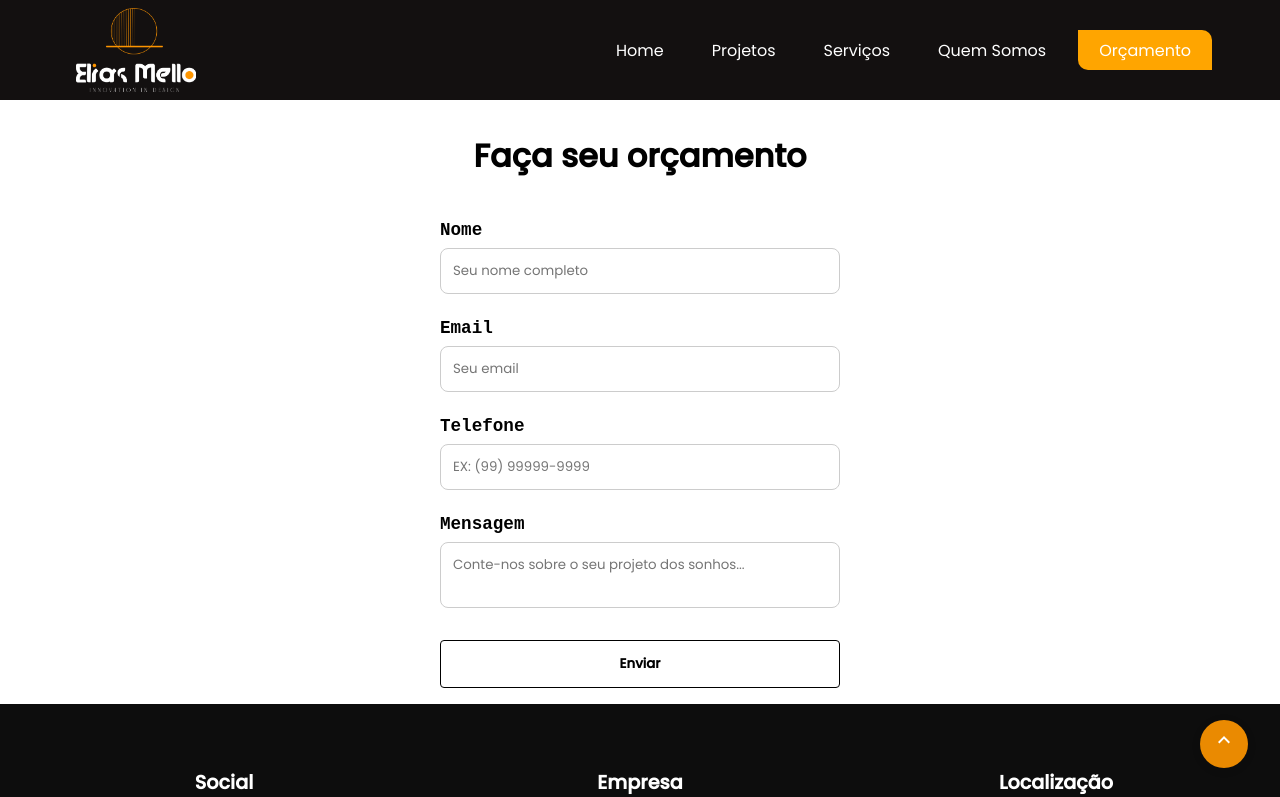
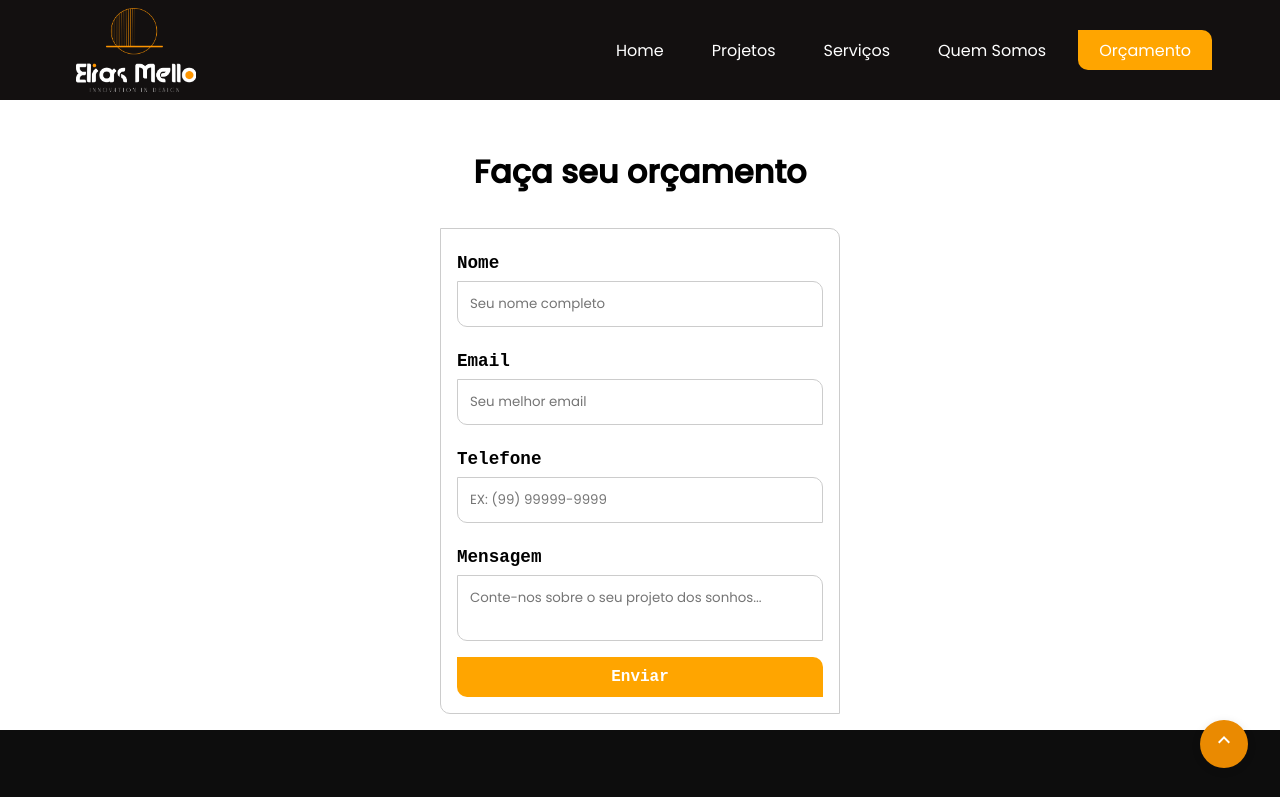
Before and after one commit to leandrobss1/EliasMelloPlanejados, a React (Create React App) app: page /budget in a window 1280 px wide. Shown: the top 797 px of the page. Built offline with nearby package versions, Linux system fonts and the light colour scheme.

Commit message:
Ajustando links do footer e planejando grid da section serviços.

```diff
--- a/public/index.html
+++ b/public/index.html
@@ -1,9 +1,9 @@
 <!DOCTYPE html>
-<html lang="pt-br">
+<html lang="PT-BR">
 
 <head>
-  <meta charset="utf-8" />
-  <link rel="shortcut icon" href="%PUBLIC_URL%/favicon.ico" type="image/x-icon">
+  <meta charset="UTF-8" />
+  <link rel="icon" type="image/x-icon" href="/favicon.png">
   <meta name="viewport" content="width=device-width, initial-scale=1" />
   <meta name="theme-color" content="#000000" />
   <meta name="description" content="Web site created using create-react-app" />
--- a/src/components/Cards/ServiceCardStyle.ts
+++ b/src/components/Cards/ServiceCardStyle.ts
@@ -44,7 +44,7 @@ export const CardsTitle = styled.h1`
 	text-align: center;
 	margin-bottom: 1rem;
 	font-weight: 400;
-	color: black;
+	color: #020000;
 	font-family: 'Montserrat', serif;
 
 	strong {
--- a/src/components/Footer/footerData.ts
+++ b/src/components/Footer/footerData.ts
@@ -15,9 +15,9 @@ export const footerData: FooterColumnData[] =  [
     {
         title: "Social",
         links: [
-            {label:"LinkedIn", href:""},
+            {label:"LinkedIn", href:"https://www.linkedin.com/company/elias-mello-innovation-in-design/posts/?feedView=all"},
             {label:"Instagram", href:"https://www.instagram.com/eliasmellodesign/"},
-            {label:"Facebook", href:""},
+            {label:"Facebook", href:"https://www.facebook.com/people/Elias-Mello-Innovation-in-Design-Elias-Mello/61555877986663/"},
         ],
     },
 
--- a/src/pages/Orçamento/Orcamento.tsx
+++ b/src/pages/Orçamento/Orcamento.tsx
@@ -1,5 +1,17 @@
 import React, { useState } from "react";
+import styled from 'styled-components';
 import * as S from "./styles";
+import * as HeaderStyles from "../../components/Header/styles";
+
+export const CustomButton = styled(HeaderStyles.OrçButton)`
+  font-family: "Source Code Pro", monospace;
+  font-weight: 700;
+
+  &:hover {
+    font-weight: 700;
+  }
+  `
+
 
 export const Orcamento: React.FC = () => {
   const [formData, setFormData] = useState({
@@ -29,9 +41,12 @@ export const Orcamento: React.FC = () => {
   });
 };
 
+  const [isLoading, setIsLoading] = useState(false);
+
 
   const handleSubmit = async (e: React.FormEvent) => {
     e.preventDefault();
+    setIsLoading(true);
 
     try {
       const response = await fetch("http://localhost:3333/api/send-email", {
@@ -55,6 +70,8 @@ export const Orcamento: React.FC = () => {
 
     } catch (error) {
       alert("Erro ao enviar. Tente novamente.");
+    } finally {
+      setIsLoading(false);
     }
   };
 
@@ -84,7 +101,7 @@ export const Orcamento: React.FC = () => {
             required
             value={formData.email}
             onChange={handleChange}
-            placeholder="Seu email"
+            placeholder="Seu melhor email"
           />
         </S.OrçDiv>
 
@@ -112,7 +129,7 @@ export const Orcamento: React.FC = () => {
           />
         </S.OrçDiv>
 
-        <S.OrçButton type="submit">Enviar</S.OrçButton>
+        <CustomButton type="submit" disabled={isLoading}>{isLoading ? "Enviando..." : "Enviar"}</CustomButton>
       </S.OrçForm>
     </S.OrçContainer>
   );
--- a/src/pages/Orçamento/styles.ts
+++ b/src/pages/Orçamento/styles.ts
@@ -7,6 +7,8 @@ export const OrçContainer = styled.div`
     align-items: center;
     flex-direction: column;
     width: 100%;
+    padding: 1rem 0;
+
 
     animation: ${pageFade} 1.5s ease-in-out;
 
@@ -35,26 +37,12 @@ export const OrçForm = styled.form`
     flex-direction: column;
     width: 100%;
     max-width: 400px;
-    padding: 0 0 1rem;
+    padding: 1rem;
+    border: 0.1rem solid #ccc;
+    border-radius: 0 10px 0 10px;
 
     @media (max-width: 425px) {
         width: 50%;
-    }
-`
-export const OrçButton = styled.button`
-    margin-top: 1rem;
-    padding: 0.8rem;
-    background-color: #fff;
-    color: #000;
-    border: 1px solid #000;
-    cursor: pointer;
-    font-weight: bold;
-    border-radius: 0.25rem;
-
-
-    &:hover {
-        background-color: #000;
-        color: #fff;
     }
 `
 
@@ -69,7 +57,7 @@ export const OrçInput = styled.input`
     outline: none;
     border: 1px solid #ccc;
     padding: 12px;
-    border-radius: 8px;
+    border-radius: 0 10px 0 10px;
     transition: all 0.2s ease;
 
   &:focus {
@@ -90,7 +78,7 @@ export const OrçTextarea = styled.textarea`
     outline: none;
     border: 1px solid #ccc;
     padding: 12px;
-    border-radius: 8px;
+    border-radius: 0 10px 0 10px;
     transition: all 0.2s ease;
 
   &:focus {
--- a/src/pages/Projetos/Projetos.tsx
+++ b/src/pages/Projetos/Projetos.tsx
@@ -4,7 +4,7 @@ import * as S from './styles';
 export const Projetos: React.FC = () => {
   return (
     <S.ProjectContainer>
-      <S.ProjectTitle>Conheça nosso Projetos</S.ProjectTitle>
+      <S.ProjectTitle>Conheça nossos projetos</S.ProjectTitle>
       <S.ProjectParagraph>Veja como nossos projetos elevam a estética e a praticidade de qualquer espaço.</S.ProjectParagraph>
     </S.ProjectContainer>
   )
```
Also changed, not shown: public/favicon.png (added).
